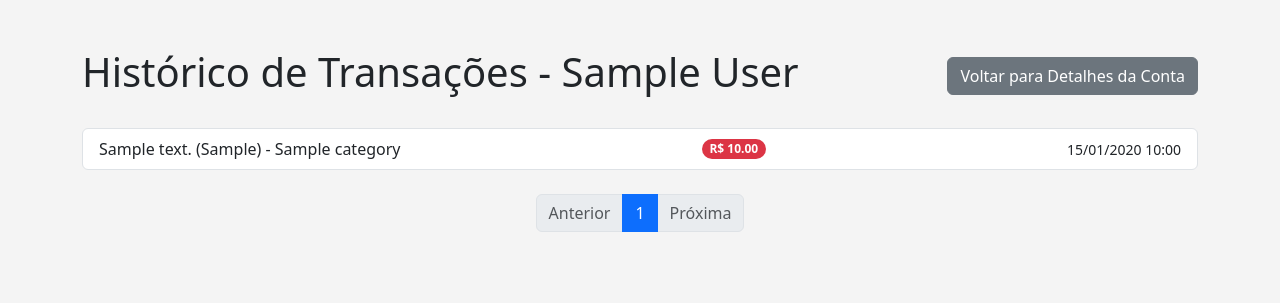
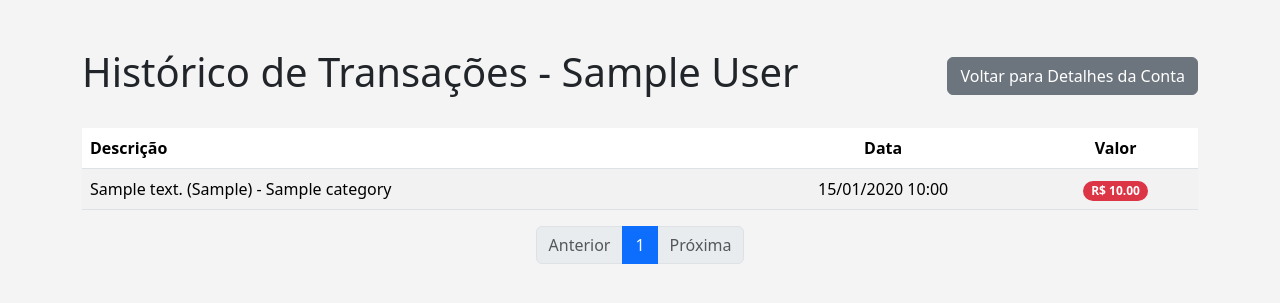
Before and after one commit to profadevairvitorio/cardenetinha, a Flask app: page /account/1/transactions in a window 1280 px wide. Shown: the part 56-359 px from the top of the page. Run offline with Flask 3, Linux system fonts and the light colour scheme; a user stored in the database is signed in; tables that the repository leaves empty hold one stand-in row (values such as "Sample post"); some libraries are stand-ins or nearby versions.

Commit message:
Refactor transaction history view to use table layout for improved readability

```diff
--- a/app/templates/transaction/history.html
+++ b/app/templates/transaction/history.html
@@ -8,19 +8,28 @@
     </div>
 
     {% if transactions.items %}
-        <ul class="list-group mb-4">
-            {% for transaction in transactions.items %}
-                <li class="list-group-item d-flex justify-content-between align-items-center">
-                    <div>
-                        {{ transaction.description }} ({{ transaction.type }}) - {{ transaction.category.name }}
-                    </div>
-                    <span class="badge bg-{{ 'success' if transaction.type == 'entrada' else 'danger' }} rounded-pill">
-                        R$ {{ "%.2f"|format(transaction.amount) }}
-                    </span>
-                    <small>{{ transaction.date.strftime('%d/%m/%Y %H:%M') }}</small>
-                </li>
-            {% endfor %}
-        </ul>
+        <table class="table table-striped">
+            <thead>
+                <tr>
+                    <th scope="col">Descrição</th>
+                    <th scope="col" class="text-center">Data</th>
+                    <th scope="col" class="text-center">Valor</th>
+                </tr>
+            </thead>
+            <tbody>
+                {% for transaction in transactions.items %}
+                    <tr>
+                        <td>{{ transaction.description }} ({{ transaction.type }}) - {{ transaction.category.name }}</td>
+                        <td class="text-center">{{ transaction.date.strftime('%d/%m/%Y %H:%M') }}</td>
+                        <td class="text-center">
+                            <span class="badge bg-{{ 'success' if transaction.type == 'entrada' else 'danger' }} rounded-pill">
+                                R$ {{ "%.2f"|format(transaction.amount) }}
+                            </span>
+                        </td>
+                    </tr>
+                {% endfor %}
+            </tbody>
+        </table>
 
         <nav aria-label="Page navigation">
             <ul class="pagination justify-content-center">
```
